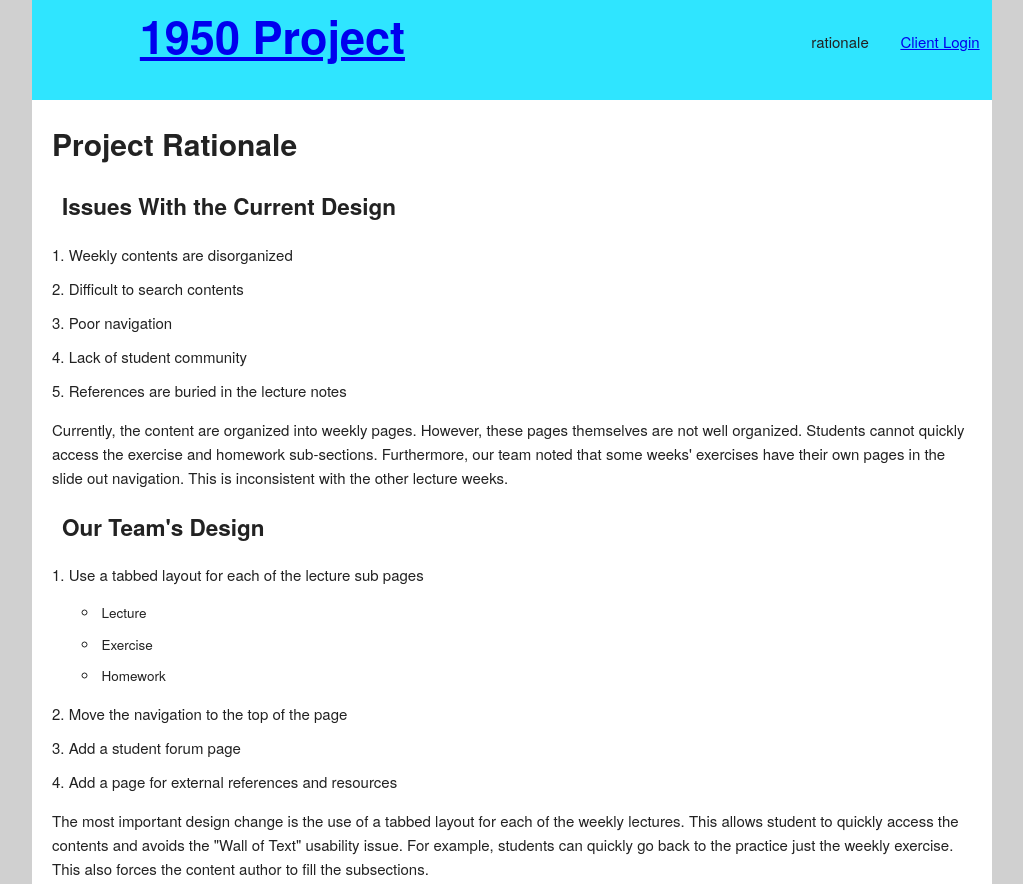
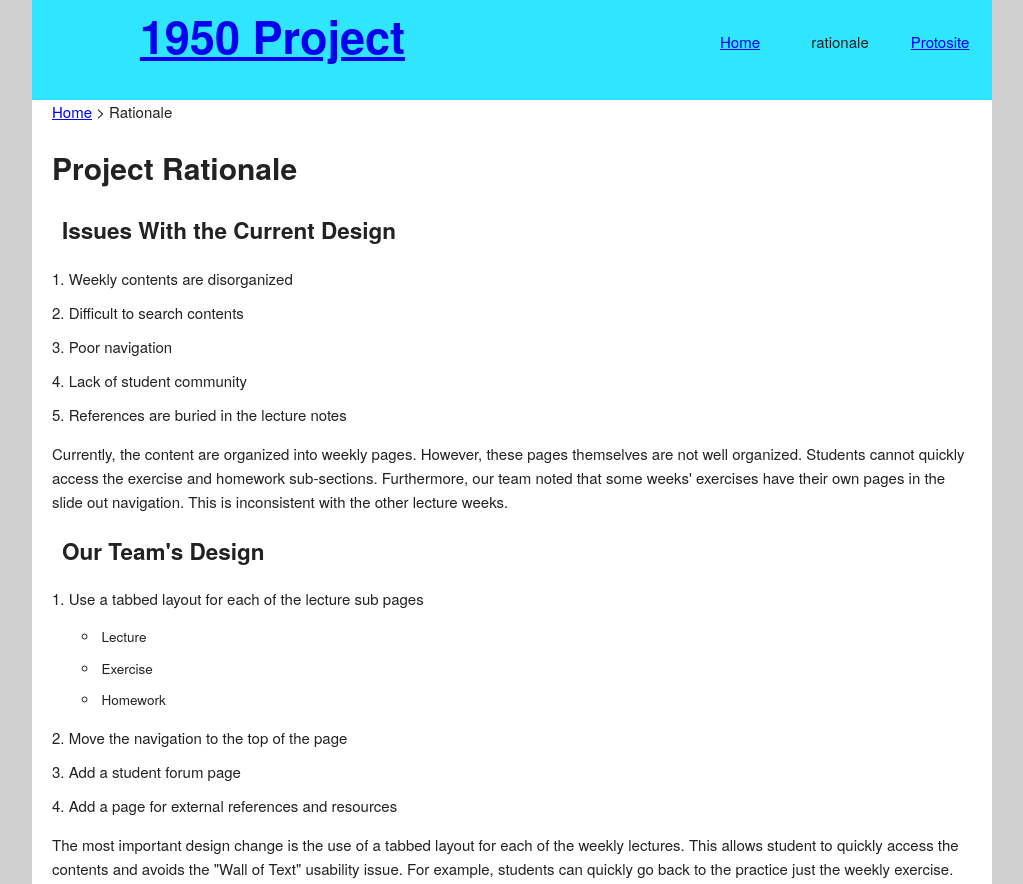
Before and after one commit to andrew840513/1950-project-index, a plain HTML site: page rationale.html in a window 1280 px wide. Shown: the top 884 px of the page, without its empty margins (128-1151 px from the left). Drawn offline with Linux system fonts and the light colour scheme.

Commit message:
add home navigation

```diff
--- a/rationale.html
+++ b/rationale.html
@@ -15,12 +15,14 @@
     <nav class="nav six columns">
         <a href="#" id="menu">&#9776;</a>
         <ul id="nav_menu">
+        	<li><a href="index.html">Home</a></li>
             <li>rationale</li>
-            <li><a href="#">Client Login</a></li>
+            <li><a href="protosite/index.shtml">Protosite</a></li>
         </ul>
     </nav>
 </header>
 <main class="twelve columns" id="rationale">
+<a href="index.html">Home</a> > Rationale
 <h1>Project Rationale</h1>
 	<section>
 		<h2>Issues With the Current Design</h2>
```
Also changed, not shown: index.html (+2 -0 lines).
